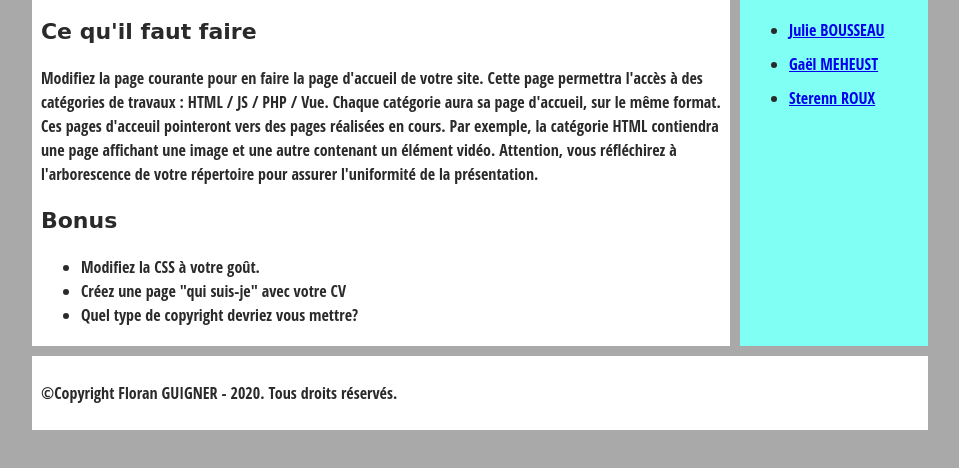
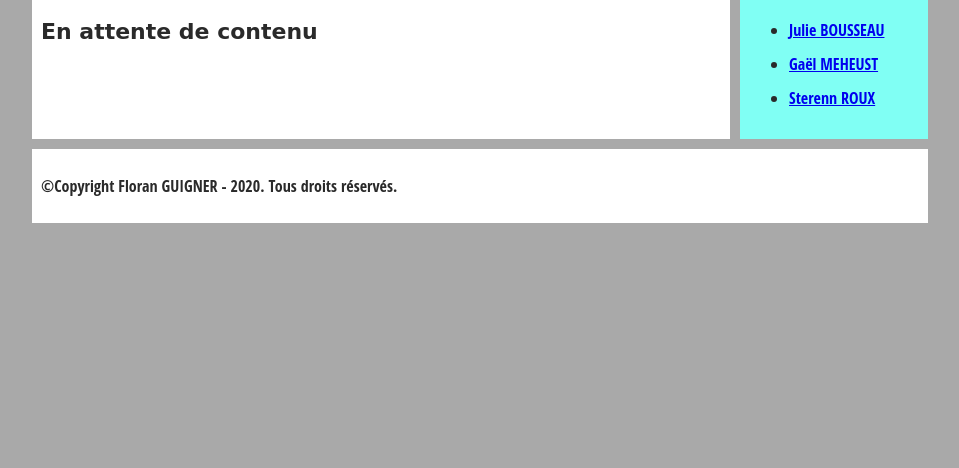
Before and after one commit to fguigner/fguigner.github.io, a plain HTML site: page index.html in a window 1280 px wide. Shown: the part 298-766 px from the top of the page, without its empty margins (160-1119 px from the left). Drawn offline with Linux system fonts and the light colour scheme.

```diff
--- a/index.html
+++ b/index.html
@@ -31,16 +31,8 @@
         <h2>Mes travaux en Technologies Web</h2>
         <p>L'objectif de cette page est de me permettre d'accéder à mes réalisations.</p>
 
-        <h3>Ce qu'il faut faire</h3>
-        <p>Modifiez la page courante pour en faire la page d'accueil de votre site. Cette page permettra l'accès à des catégories de travaux : HTML / JS / PHP / Vue. Chaque catégorie aura sa page d'accueil, sur le même format. Ces pages d'acceuil pointeront vers des pages réalisées en cours. Par exemple, la catégorie HTML contiendra une page affichant une image et une autre contenant un élément vidéo.  Attention, vous réfléchirez à l'arborescence de votre répertoire pour assurer l'uniformité de la présentation.
-        </p>
+        <h3>En attente de contenu</h3>
 
-        <h3>Bonus</h3>
-        <ul>
-          <li>Modifiez la CSS à votre goût.</li>
-          <li>Créez une page "qui suis-je" avec votre CV</li>
-          <li>Quel type de copyright devriez vous mettre?</li>
-        </ul>
       </article>
 
       <aside>
```
Also changed, not shown: html_css/index.html (+6 -6 lines).
